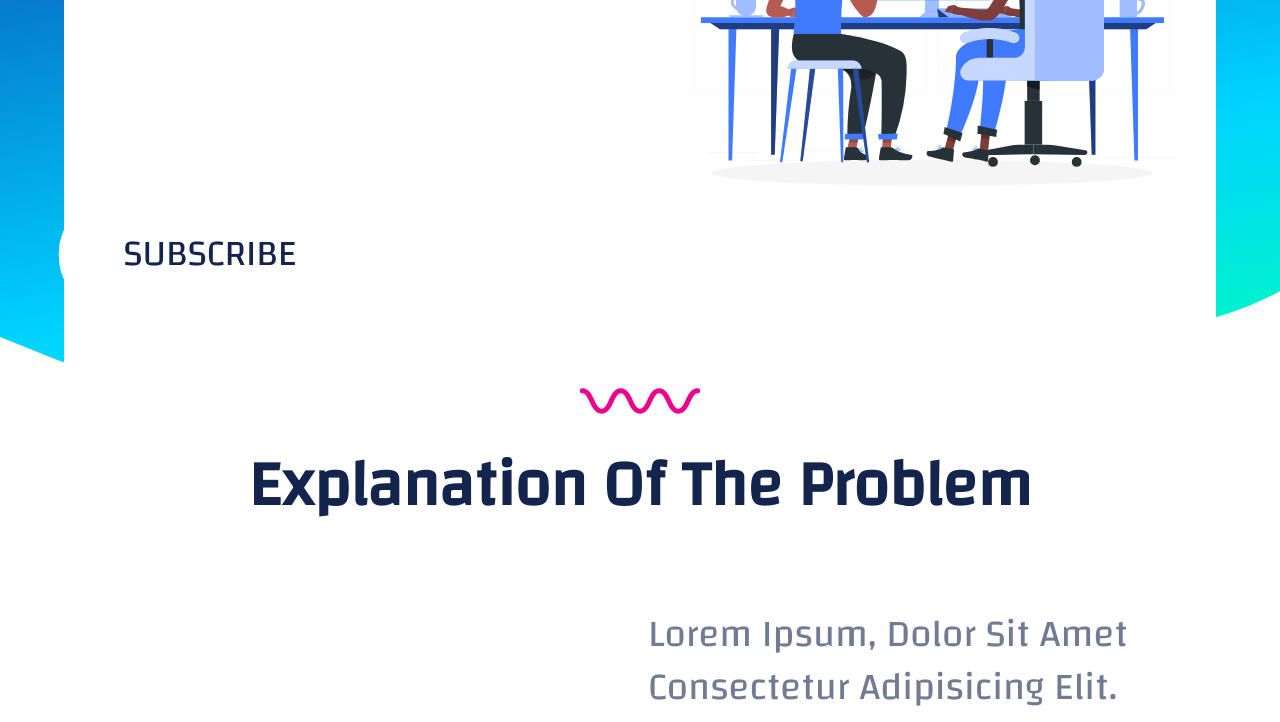
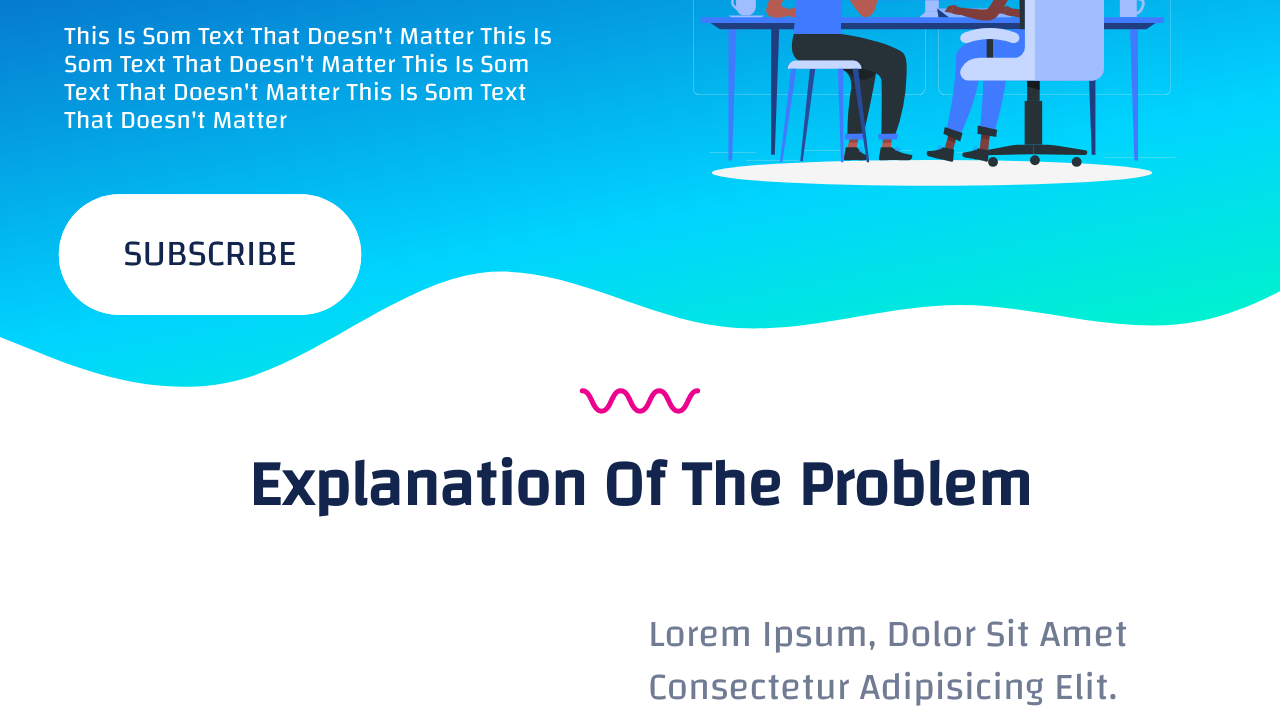
Before and after one commit to ahmedzietoon/3, a plain HTML site: page index.html in a window 1280 px wide. Shown: the part 554-1276 px from the top of the page. Drawn offline with Linux system fonts and the light colour scheme; a web font is replaced by a local one.

Commit message:
Update styles.css

```diff
--- a/css/styles.css
+++ b/css/styles.css
@@ -14,8 +14,8 @@
     margin: 0;
     padding: 0;
 }
-
-.container{max-width: 100%;background-color:#fff}
+body{background-color: #ffffff;}
+.container{max-width: 100%;}
 .bg1{ background: rgb(2,0,36);
     background: linear-gradient(169deg, rgb(9, 0, 186) 0%, rgb(13, 13, 147) 11%, rgba(0,212,255,1) 75%, rgba(0,255,186,1) 100%);
     max-height: 100%;
```
